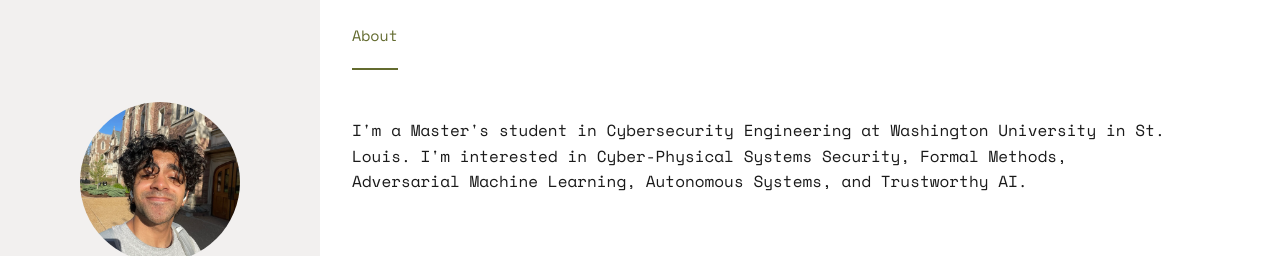
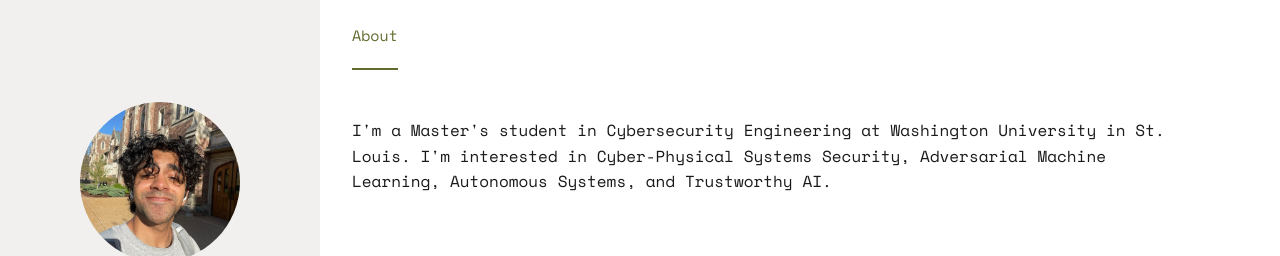
Before and after one commit to amaan-19/me, an Astro site: page / in a window 1280 px wide. Shown: the top 256 px of the page. Built offline with nearby package versions, Linux system fonts and the light colour scheme; Astro itself is replaced by a stand-in of ours.

```diff
--- a/src/pages/index.astro
+++ b/src/pages/index.astro
@@ -6,7 +6,7 @@
   <!-- About Section -->
   <section id="about">
     <p class="lead">
-      I'm a Master's student in Cybersecurity Engineering at Washington University in St. Louis. I'm interested in Cyber-Physical Systems Security, Formal Methods, Adversarial Machine Learning, Autonomous Systems, and Trustworthy AI.
+      I'm a Master's student in Cybersecurity Engineering at Washington University in St. Louis. I'm interested in Cyber-Physical Systems Security, Adversarial Machine Learning, Autonomous Systems, and Trustworthy AI.
     </p>
   </section>
 
```
